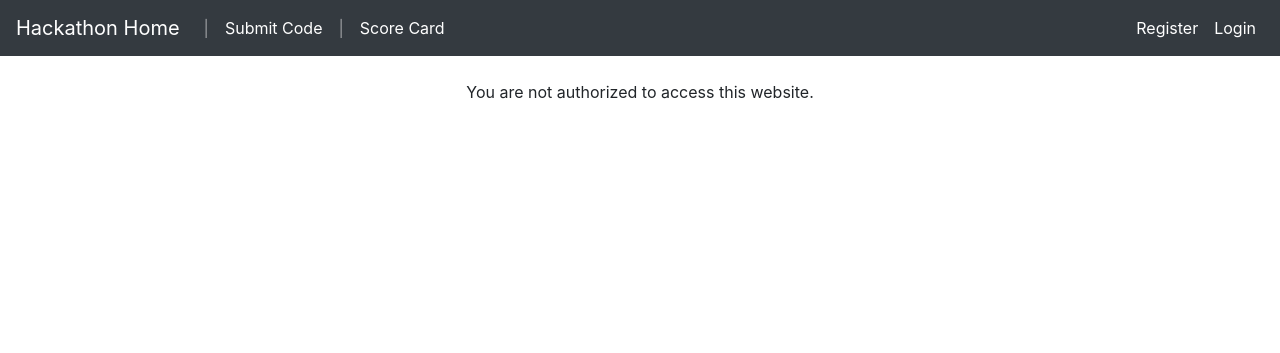
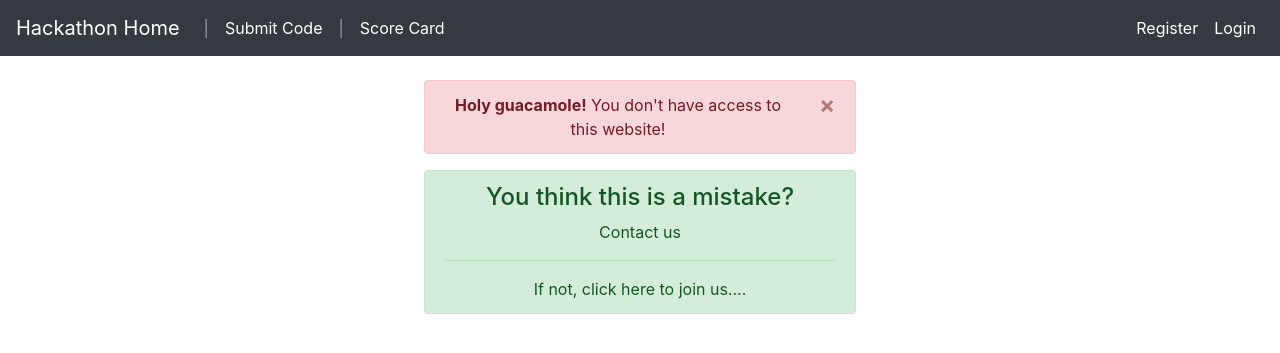
Before and after one commit to martiousteam/python-hackathon-webapp, a Flask app: template hackathon/templates/authorization/unauthorized.html in a window 1280 px wide. Shown: the top 353 px of the page. Run offline with Flask 2, Linux system fonts and the light colour scheme; the template is opened without the code that fills it, so the values that code supplies are empty; some libraries are stand-ins or nearby versions.

Commit message:
fixed issues with unauthorized page

```diff
--- a/hackathon/mod_authorization/controllers.py
+++ b/hackathon/mod_authorization/controllers.py
@@ -74,5 +74,5 @@ def kerberoslogin(user):
     return redirect(url_for('authorization.unauthorized'))
 
 @mod_authorization.route('/unauthorized/')
-def unauthorized(user):
+def unauthorized():
     return render_template('authorization/unauthorized.html')
--- a/hackathon/templates/authorization/unauthorized.html
+++ b/hackathon/templates/authorization/unauthorized.html
@@ -6,7 +6,19 @@
   <div class="container text-center">
   <div class="col-sm-9 col-md-7 col-lg-5 mx-auto">
 
-    You are not authorized to access this website.
+    <div class="alert alert-danger alert-dismissible fade show" role="alert">
+      <strong>Holy guacamole!</strong> You don't have access to this website!
+      <button type="button" class="close" data-dismiss="alert" aria-label="Close">
+        <span aria-hidden="true">&times;</span>
+      </button>
+    </div>
+
+    <div class="alert alert-success" role="alert">
+      <h4 class="alert-heading">You think this is a mistake?</h4>
+      <p>Contact us</p>
+      <hr>
+      <p class="mb-0">If not, click here to join us....</p>
+    </div>
 
   </div>
   </div>
```
